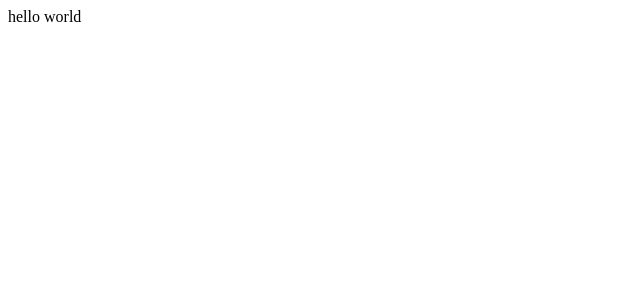
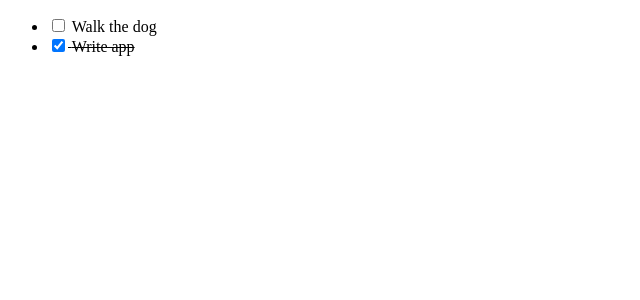
Before and after one commit to Dulatto/react-typescript-todo, a React (Create React App) app: page / in a window 1280 px wide. Shown: the top 300 px of the page, without its empty margins (0-640 px from the left). Built offline with nearby package versions, Linux system fonts and the light colour scheme.

Commit message:
todo item

```diff
--- a/src/App.tsx
+++ b/src/App.tsx
@@ -1,9 +1,24 @@
 import React from 'react';
+import { TodoListItem } from './TodoListItem';
+
+const todos: Todo[] = [
+  {
+    text: 'Walk the dog',
+    complete: false,
+  },
+  {
+    text: 'Write app',
+    complete: true,
+  },
+];
 
 
 function App() {
   return (
-    <div>hello world</div>
+    <ul>
+      <TodoListItem todo={todos[0]}/>
+      <TodoListItem todo={todos[1]}/>
+    </ul>
   );
 }
 
--- a/src/TodoListItem.tsx
+++ b/src/TodoListItem.tsx
@@ -1,9 +1,6 @@
 import React from 'react';
 
-interface Todo {
-    text: string;
-    complete: boolean;
-}
+
 interface Props {
     todo: Todo;
 }
--- /dev/null
+++ b/src/types.d.ts
@@ -0,0 +1,4 @@
+interface Todo {
+    text: string;
+    complete: boolean;
+  }
```
